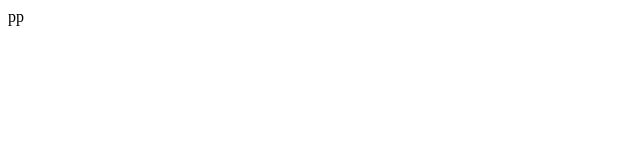
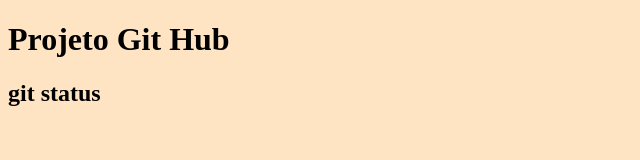
Before and after one commit to DevChrisMello/projeto-github, a plain HTML site: page index.html in a window 1280 px wide. Shown: the whole page, without its empty margins (0-640 px from the left). Drawn offline with Linux system fonts and the light colour scheme.

Commit message:
criação do título no index.html

```diff
--- a/index.html
+++ b/index.html
@@ -3,9 +3,12 @@
 <head>
     <meta charset="UTF-8">
     <meta name="viewport" content="width=device-width, initial-scale=1.0">
-    <title>Document</title>
+    <title>GitHub</title>
+    <link rel="stylesheet" href="style.css">
 </head>
+<h1>Projeto Git Hub</h1>
+<h2>git status</h2>
 <body>
 
 </body>
-</html>pp
+</html>
--- /dev/null
+++ b/style.css
@@ -0,0 +1,6 @@
+body {
+    background-color: bisque;
+}
+h1 {
+    border-bottom: center;
+}
```
